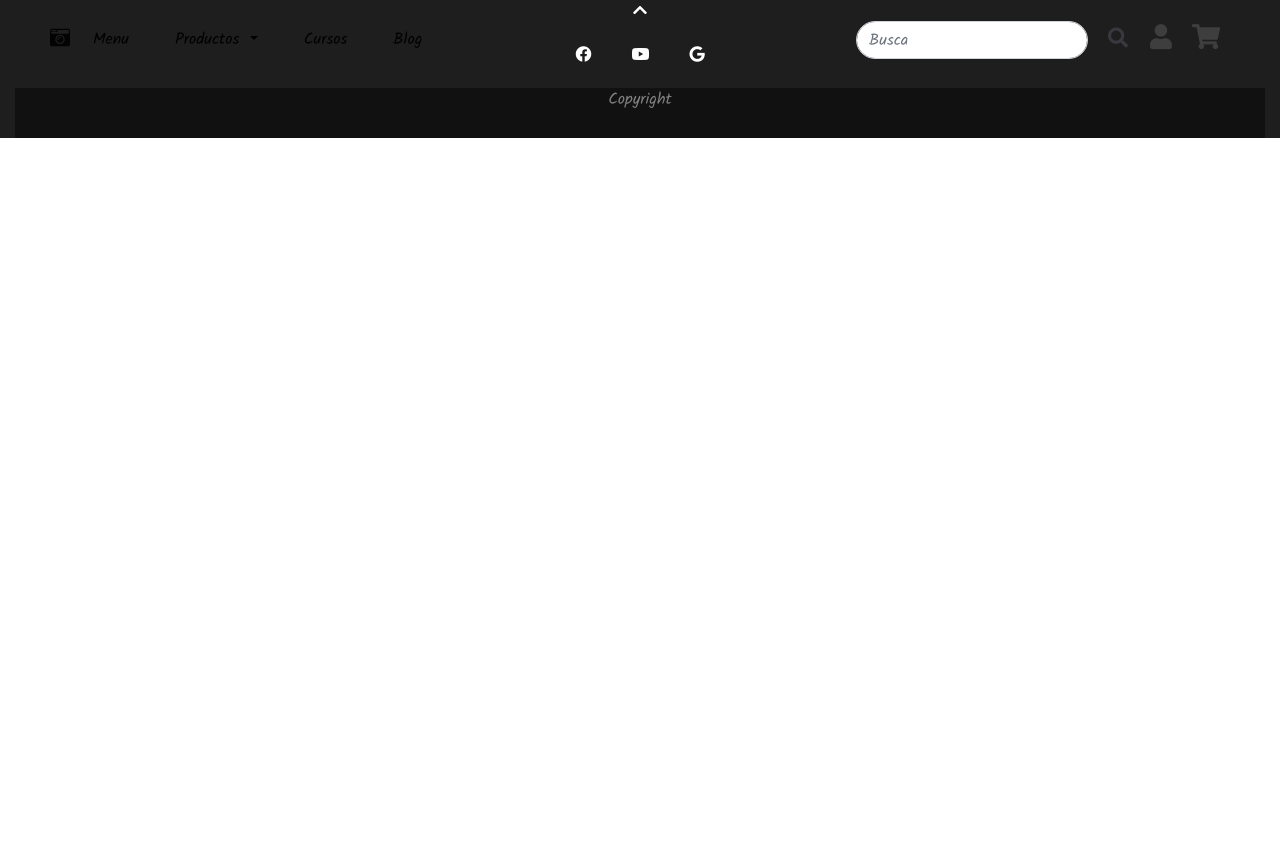
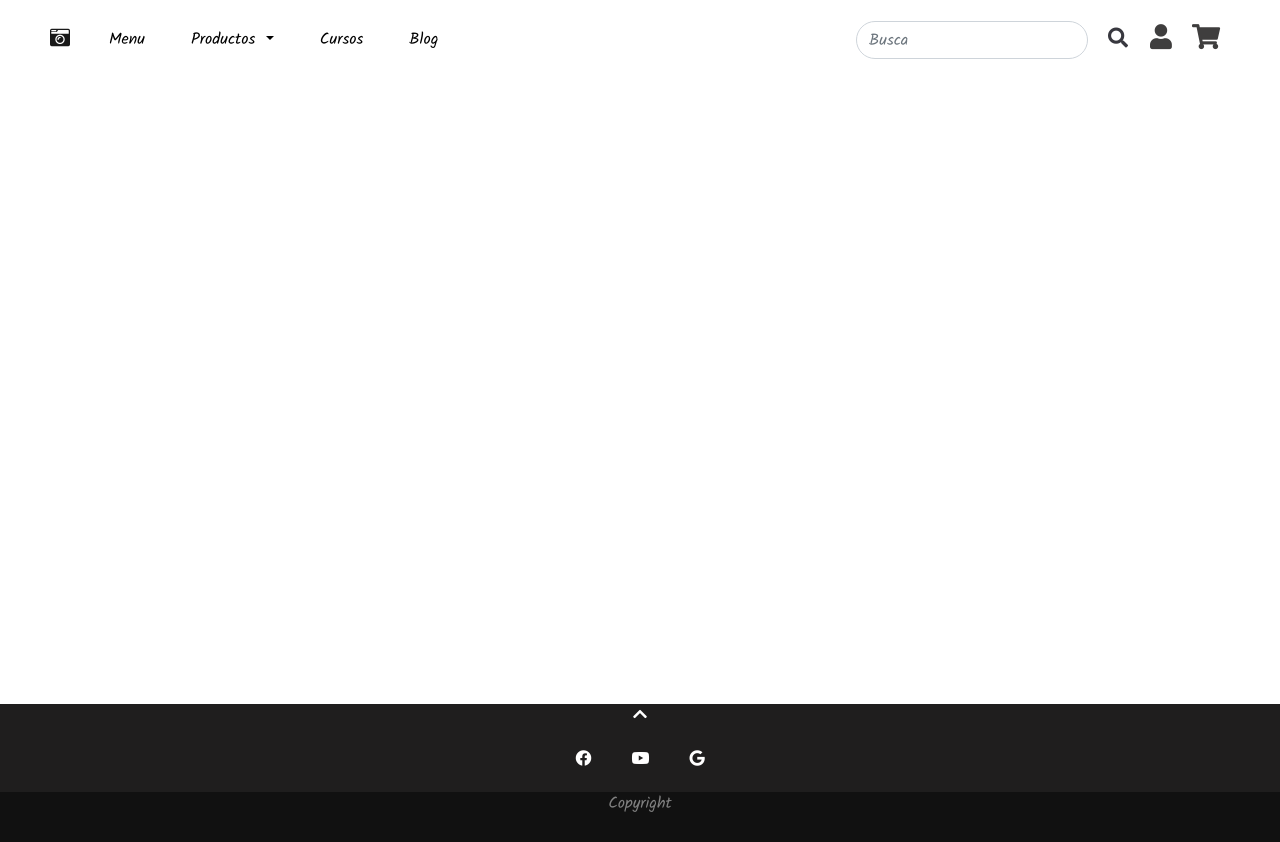
Before and after one commit to adiazpero/front_giveMePhoto, an Angular app in the folder proyecto/: page /blog in a window 1280 px wide. Before the commit the page ends 800 px from the top, so only its background shows below. Built offline with nearby package versions, Linux system fonts and the light colour scheme; what ngx-pagination would draw is missing.

Commit message:
metodos creacion y enlace de realizar pedido, modificaciones css y html

```diff
--- a/proyecto/src/app/app.component.css
+++ b/proyecto/src/app/app.component.css
@@ -1,7 +1,3 @@
-* {
-    margin: 0;
-}
-
 .navbar {
     background: transparent;
     height: 80px;
@@ -52,9 +48,10 @@
 }
 
 footer {
-    position: relative;
+    position: absolute;
     left: 0;
     width: 100%;
+    height: 6rem;
     background: rgb(31, 30, 30);
     text-align: center;
     bottom: 0;
--- a/proyecto/src/styles.css
+++ b/proyecto/src/styles.css
@@ -1,8 +1,9 @@
 /* You can add global styles to this file, and also import other style files */
 
-*{
+* {
     font-family: 'Kalam', cursive;
 }
+
 body {
     min-height: 100vh;
     position: relative;
@@ -10,6 +11,7 @@ body {
 
 .container {
     padding-top: 100px;
+    padding-bottom: 6rem;
 }
 
 .boton-primario {
```
